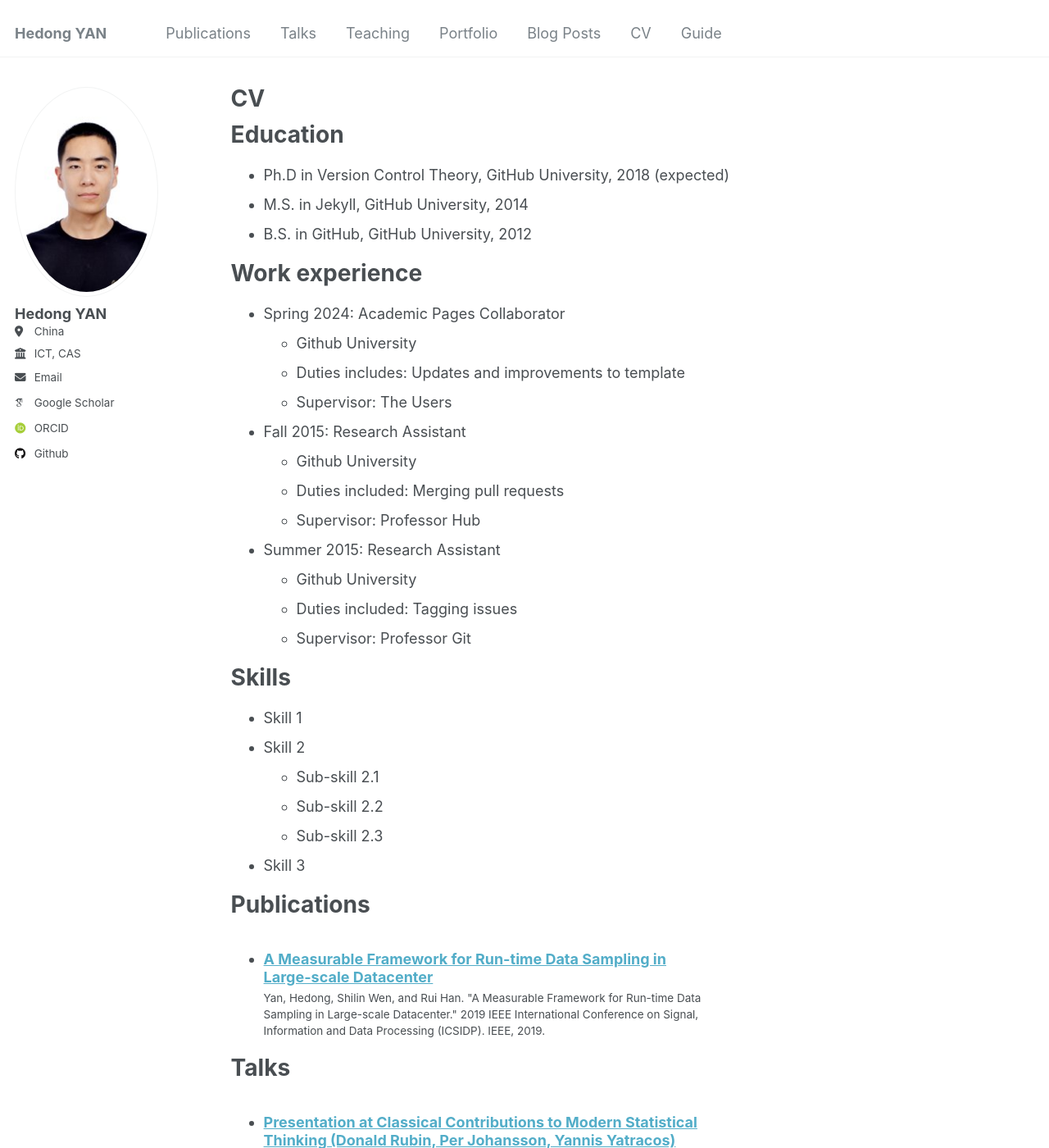
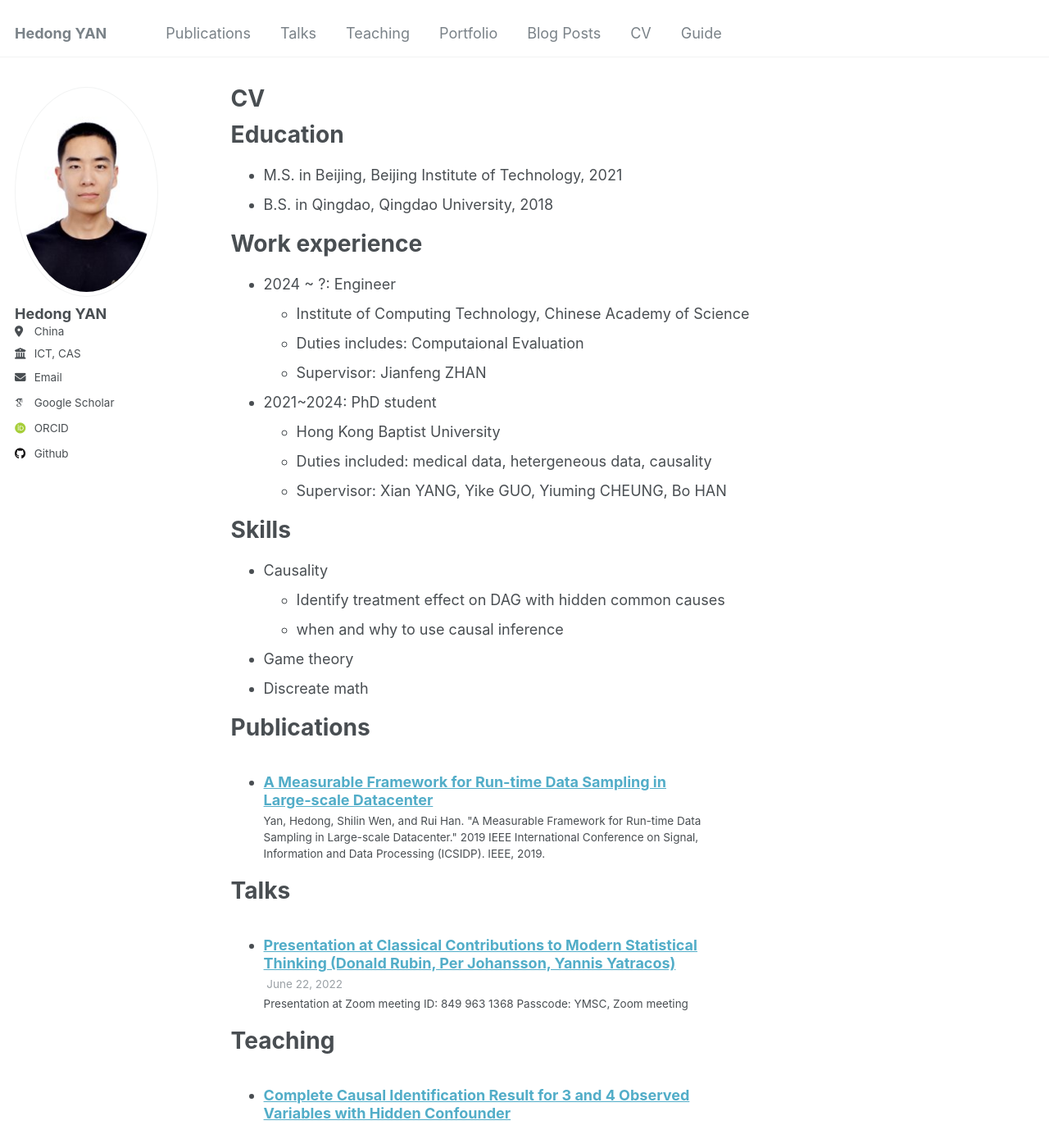
Before and after one commit to hedongyan/hedongyan.github.io, a Jekyll site: the page built from _pages/cv.md, in a window 1280 px wide and 1400 px high. Shown: the whole window at 82% size. Built offline with Jekyll 4.4.1, drawn with Linux system fonts in a browser that asks for light colours; some web fonts are replaced; some of the changed text lies outside the part shown.

Commit message:
update introduction

```diff
--- a/_pages/cv.md
+++ b/_pages/cv.md
@@ -11,35 +11,28 @@ redirect_from:
 
 Education
 ======
-* Ph.D in Version Control Theory, GitHub University, 2018 (expected)
-* M.S. in Jekyll, GitHub University, 2014
-* B.S. in GitHub, GitHub University, 2012
+* M.S. in Beijing, Beijing Institute of Technology, 2021
+* B.S. in Qingdao, Qingdao University, 2018
 
 Work experience
 ======
-* Spring 2024: Academic Pages Collaborator
-  * Github University
-  * Duties includes: Updates and improvements to template
-  * Supervisor: The Users
+* 2024 ~ ?: Engineer
+  * Institute of Computing Technology, Chinese Academy of Science
+  * Duties includes: Computaional Evaluation
+  * Supervisor: Jianfeng ZHAN
 
-* Fall 2015: Research Assistant
-  * Github University
-  * Duties included: Merging pull requests
-  * Supervisor: Professor Hub
-
-* Summer 2015: Research Assistant
-  * Github University
-  * Duties included: Tagging issues
-  * Supervisor: Professor Git
+* 2021~2024: PhD student
+  * Hong Kong Baptist University
+  * Duties included: medical data, hetergeneous data, causality
+  * Supervisor: Xian YANG, Yike GUO, Yiuming CHEUNG, Bo HAN
 
 Skills
 ======
-* Skill 1
-* Skill 2
-  * Sub-skill 2.1
-  * Sub-skill 2.2
-  * Sub-skill 2.3
-* Skill 3
+* Causality
+  * Identify treatment effect on DAG with hidden common causes
+  * when and why to use causal inference
+* Game theory
+* Discreate math
 
 Publications
 ======
@@ -59,6 +52,6 @@ Teaching
     {% include archive-single-cv.html %}
   {% endfor %}</ul>
 
-Service and leadership
+<!-- Service and leadership
 ======
-* Currently signed in to 43 different slack teams
+* Currently signed in to 43 different slack teams -->
```
Also changed, not shown: _pages/about.md (+5 -5 lines).
